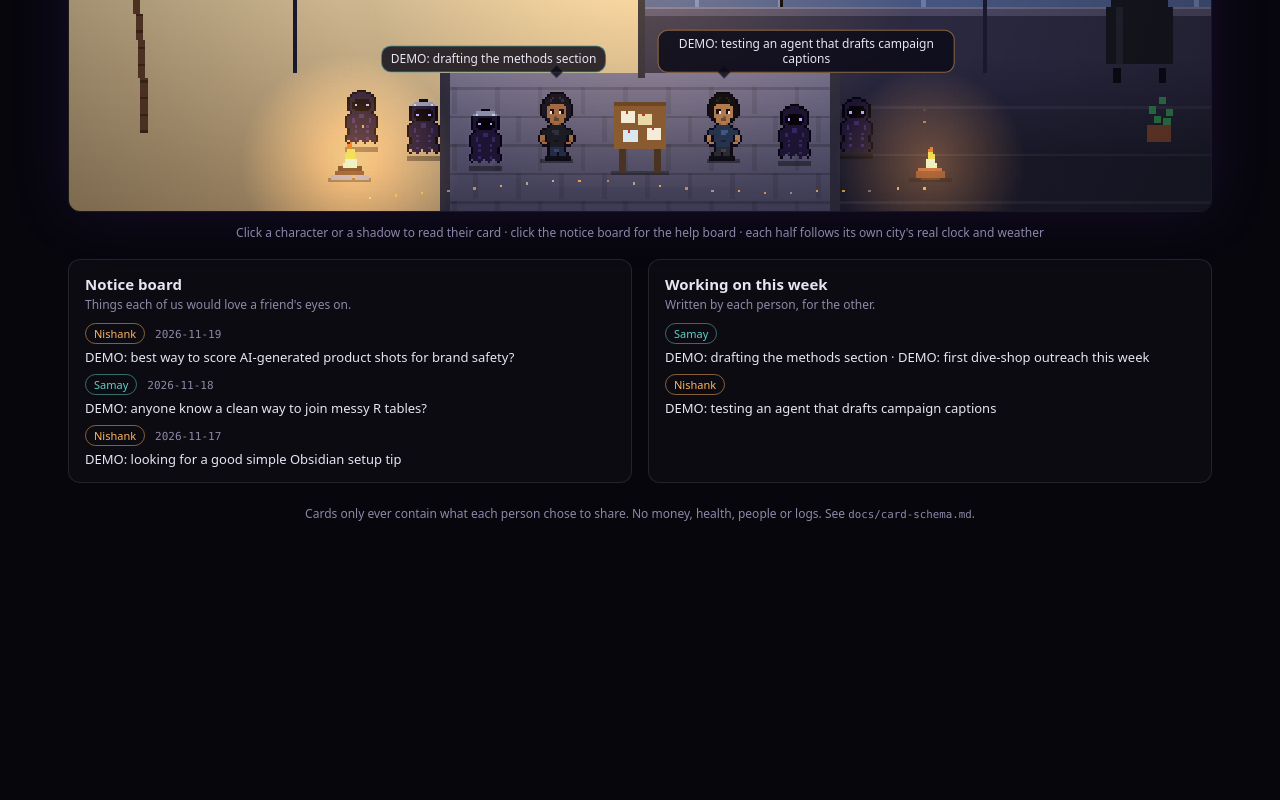
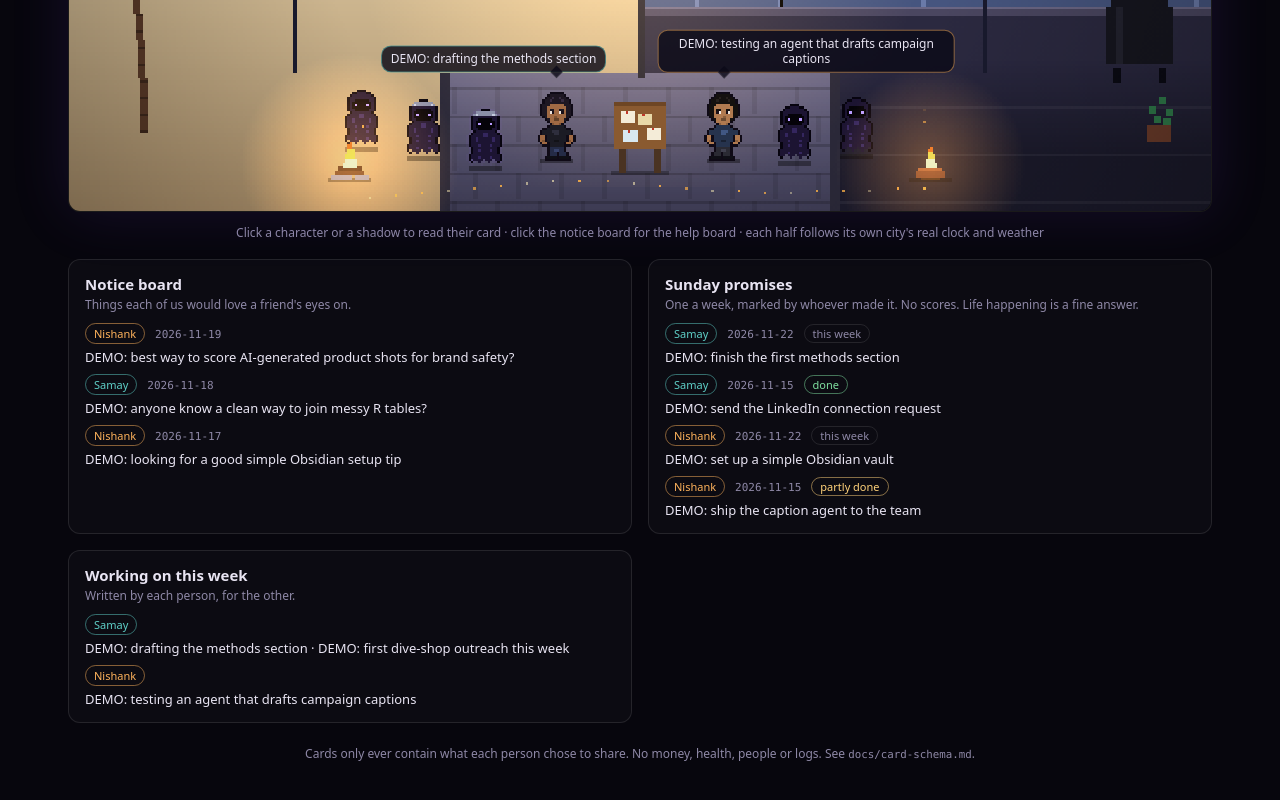
Before and after one commit to samrao20/rooftop-and-reef, a plain HTML site: page index.html in a window 1280 px wide. Shown: the part 474-1274 px from the top of the page. Before the commit the page ends 1036 px from the top, so only its background shows below. Drawn offline with Linux system fonts and the light colour scheme; no server answers; files whose address does not match are found by name.

Commit message:
Sunday promise: one promise a week, marked by its owner, shown on the plaza
Co-Authored-By: Claude Sonnet 5.5 <noreply@anthropic.com>

```diff
--- a/cards/examples/nishank.json
+++ b/cards/examples/nishank.json
@@ -85,5 +85,17 @@
       "to": "samay",
       "text": "DEMO: monsoon is loud tonight. How is the beach?"
     }
+  ],
+  "promises": [
+    {
+      "date": "2026-11-15",
+      "text": "DEMO: ship the caption agent to the team",
+      "status": "partly"
+    },
+    {
+      "date": "2026-11-22",
+      "text": "DEMO: set up a simple Obsidian vault",
+      "status": "open"
+    }
   ]
 }
--- a/cards/examples/samay.json
+++ b/cards/examples/samay.json
@@ -88,5 +88,17 @@
       "to": "nishank",
       "text": "DEMO: saw a chai-stall photo today and thought of you"
     }
+  ],
+  "promises": [
+    {
+      "date": "2026-11-15",
+      "text": "DEMO: send the LinkedIn connection request",
+      "status": "done"
+    },
+    {
+      "date": "2026-11-22",
+      "text": "DEMO: finish the first methods section",
+      "status": "open"
+    }
   ]
 }
--- a/index.html
+++ b/index.html
@@ -32,6 +32,11 @@
       <ul id="board-list" class="rows"></ul>
     </div>
     <div class="box">
+      <h2>Sunday promises</h2>
+      <p class="sub">One a week, marked by whoever made it. No scores. Life happening is a fine answer.</p>
+      <ul id="promise-list" class="rows"></ul>
+    </div>
+    <div class="box">
       <h2>Working on this week</h2>
       <p class="sub">Written by each person, for the other.</p>
       <ul id="now-list" class="rows"></ul>
--- a/plaza.css
+++ b/plaza.css
@@ -69,3 +69,8 @@ code { font-family: ui-monospace, "SF Mono", Menlo, monospace; font-size: 0.9em;
 .letter .l-head { position: relative; padding-right: 26px; font-size: 12px; color: #ffd9a8; }
 .letter .l-head b { font-weight: 600; } .letter .l-sub { color: #c4a47e; }
 .letter .l-text { margin: 10px 0 0; font-size: 16px; color: #fff3df; }
+
+.rows .pstat { font-size: 11px; padding: 1px 8px; border-radius: 999px; border: 1px solid var(--line); color: var(--dim); }
+.rows .pstat.s-done { color: #7fe0a0; border-color: rgba(127,224,160,0.5); }
+.rows .pstat.s-partly { color: #ffd27a; border-color: rgba(255,210,122,0.5); }
+.rows .pstat.s-life-happened { color: #b9a6ff; border-color: rgba(185,166,255,0.5); }
--- a/plaza.js
+++ b/plaza.js
@@ -417,6 +417,13 @@
     rows.sort((x, y) => String(y.a.date).localeCompare(String(x.a.date)));
     if (!rows.length) list.append(el('li', 'empty', 'Nothing on the board. Quiet is fine.'));
     for (const r of rows) { const li = el('li'); li.append(el('span', 'who ' + r.side, r.who), el('span', 'date', r.a.date), el('span', 'text', r.a.text)); list.append(li); }
+    const pl = document.getElementById('promise-list'); pl.replaceChildren();
+    const STAT = { open: 'this week', done: 'done', partly: 'partly done', 'life happened': 'life happened' };
+    for (const p of S.people) {
+      const ps = (Array.isArray(p.card.promises) ? p.card.promises : []).filter(x => x && typeof x.text === 'string').slice(-2).reverse();
+      if (!ps.length) { const li = el('li'); li.append(el('span', 'who ' + p.cfg.side, p.card.name), el('span', 'text', 'no promise this week')); pl.append(li); continue; }
+      for (const x of ps) { const li = el('li'); li.append(el('span', 'who ' + p.cfg.side, p.card.name), el('span', 'date', String(x.date).slice(0, 10)), el('span', 'pstat s-' + String(x.status).replace(/\W+/g, '-'), STAT[x.status] || 'this week'), el('span', 'text', String(x.text).slice(0, 140))); pl.append(li); }
+    }
     const now = document.getElementById('now-list'); now.replaceChildren();
     for (const p of S.people) { const li = el('li'); li.append(el('span', 'who ' + p.cfg.side, p.card.name)); li.append(el('span', 'text', (p.card.now || []).join(' · ') || 'nothing posted this week')); now.append(li); }
   }
```
Also changed, not shown: 1 other file.
